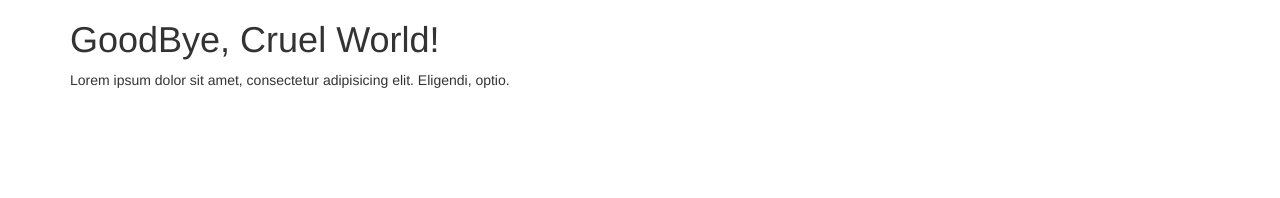
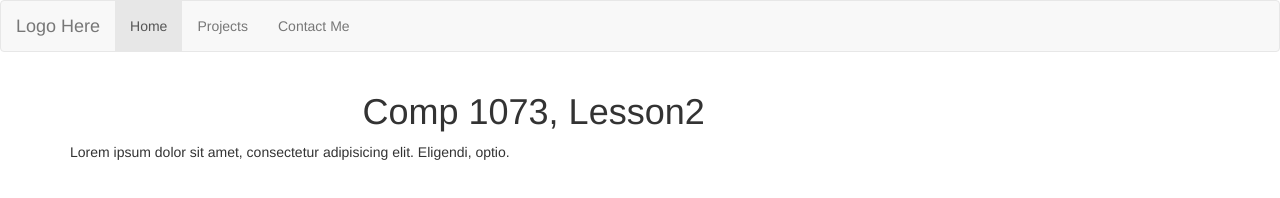
Before and after one commit to RajvinderYogi/Client-side-Scripting-lesson2, a website: page index.html in a window 1280 px wide. Drawn offline with Linux system fonts and the light colour scheme.

Commit message:
added navigation

```diff
--- a/bower.json
+++ b/bower.json
@@ -1,6 +1,6 @@
 {
   "name": "Lesson 1",
-  "homepage": "https://github.com/RajvinderYogi/Client-side-Scripting",
+  "homepage": "https://github.com/RajvinderYogi/Client-side-Scripting-lesson2",
   "authors": [
     "RajvinderYogi <rajvinderyogi@yahoo.com>"
   ],
--- a/index.html
+++ b/index.html
@@ -10,9 +10,38 @@
     <link rel="stylesheet" href="Content/app.css">
 </head>
 <body>
+    <!-- navigation -->
+    <nav class="navbar navbar-default">
+  <div class="container-fluid">
+    <!-- Brand and toggle get grouped for better mobile display -->
+    <div class="navbar-header">
+      <button type="button" class="navbar-toggle collapsed" data-toggle="collapse" data-target="#bs-example-navbar-collapse-1" aria-expanded="false">
+        <span class="sr-only">Toggle navigation</span>
+        <span class="icon-bar"></span>
+        <span class="icon-bar"></span>
+        <span class="icon-bar"></span>
+      </button>
+      <a class="navbar-brand" href="#">Logo Here</a>
+    </div>
+
+    <!-- Collect the nav links, forms, and other content for toggling -->
+    <div class="collapse navbar-collapse" id="bs-example-navbar-collapse-1">
+      <ul class="nav navbar-nav">
+        <li class="active"><a href="#">Home <span class="sr-only">(current)</span></a></li>
+        <li><a href="#">Projects</a></li>
+        <li><a href="#">Contact Me</a></li>
+      </ul>
+    </div><!-- /.navbar-collapse -->
+  </div><!-- /.container-fluid -->
+</nav>
 
     <div class="container">
-        <h1>GoodBye, Cruel World!</h1>
+        <div class="row">
+            <div class="col-md-offset-3 col-md-6">
+                <h1>Comp 1073, Lesson2</h1>
+            </div>
+        </div>
+
         <p>Lorem ipsum dolor sit amet, consectetur adipisicing elit. Eligendi, optio.</p>
     </div>
 
```
